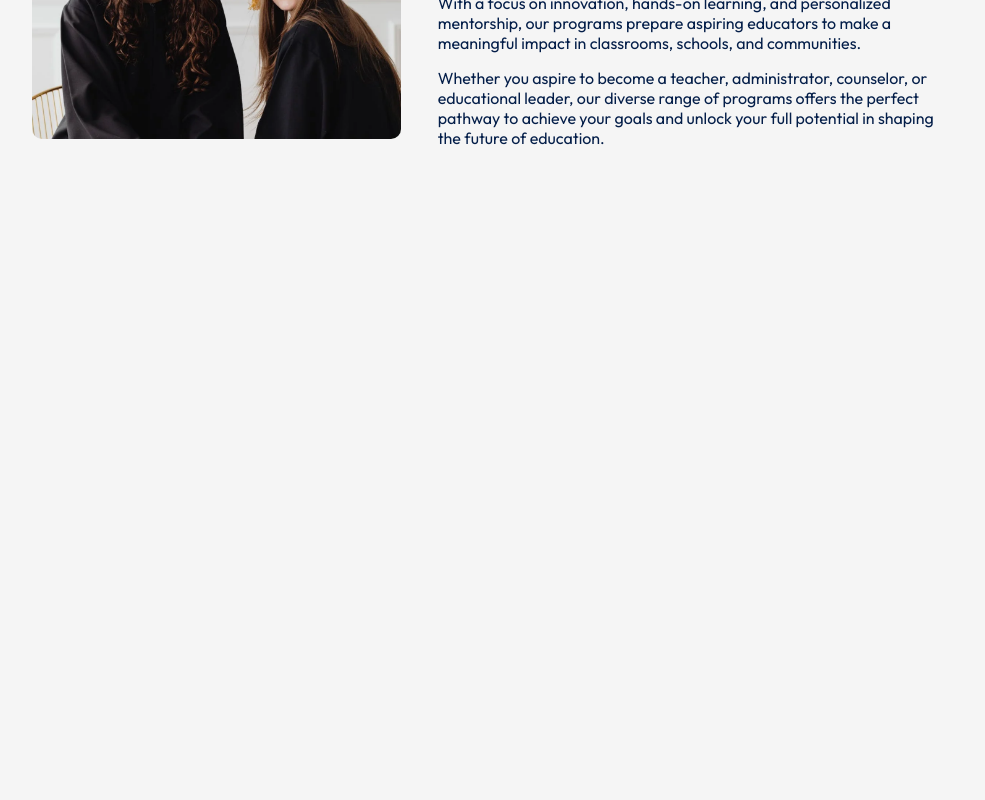
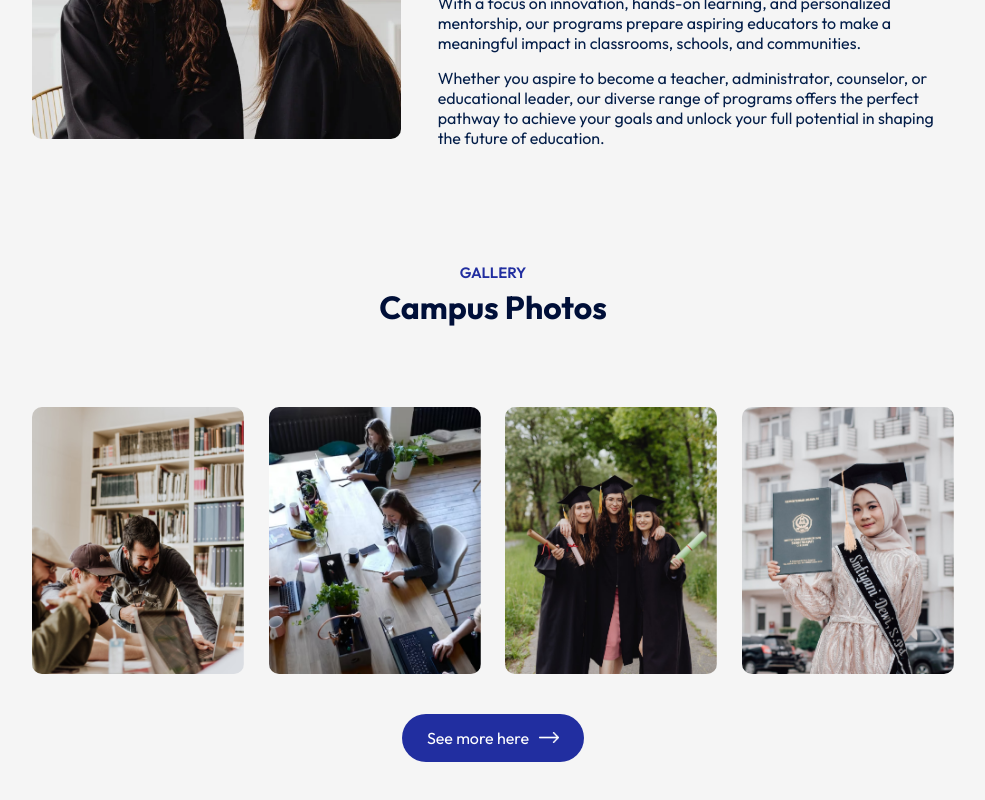
Before and after one commit to ZakariAdamu/edusity, a React (Vite) app: page / in a window 1280 px wide. Shown: the part 1635-2435 px from the top of the page, without its empty margins (147-1132 px from the left). Before the commit the page ends 1898 px from the top, so only its background shows below. Built offline with nearby package versions, Linux system fonts and the light colour scheme.

Commit message:
setup Campus section

```diff
--- a/src/App.jsx
+++ b/src/App.jsx
@@ -4,6 +4,7 @@
 import Programs from "./components/Programs/Programs";
 import Title from "./components/Title/Title";
 import About from "./components/About/About";
+import Campus from "./components/Campus/Campus";
 
 const App = () => {
 	return (
@@ -14,6 +15,8 @@
 				<Title subTitle="Our Programs" title="What We Offer" />
 				<Programs />
 				<About />
+				<Title subTitle="Gallery" title="Campus Photos" />
+				<Campus />
 			</div>
 		</div>
 	);
--- /dev/null
+++ b/src/components/Campus/Campus.css
@@ -0,0 +1,16 @@
+.campus {
+    margin: 80px auto;
+    width: 90%;
+    text-align: center;
+}
+
+.gallery {
+    display: flex;
+    align-items: center;
+    justify-content: space-between;
+    margin-bottom: 40px;
+}
+.gallery img{
+    width: 23%;
+    border-radius: 10px;
+}
--- /dev/null
+++ b/src/components/Campus/Campus.jsx
@@ -0,0 +1,26 @@
+import React from "react";
+import "./Campus.css";
+import gallery_1 from "../../assets/gallery-1.png";
+import gallery_2 from "../../assets/gallery-2.png";
+import gallery_3 from "../../assets/gallery-3.png";
+import gallery_4 from "../../assets/gallery-4.png";
+import white_arrow from "../../assets/white-arrow.png";
+
+const Campus = () => {
+	return (
+		<div className="campus">
+			<div className="gallery">
+				<img src={gallery_1} alt="campus gallery 1" />
+				<img src={gallery_2} alt="campus gallery 2" />
+				<img src={gallery_3} alt="campus gallery 3" />
+				<img src={gallery_4} alt="campus gallery 4" />
+			</div>
+			<button className="btn dark-btn">
+				See more here
+				<img src={white_arrow} alt="" />
+			</button>
+		</div>
+	);
+};
+
+export default Campus;
--- a/src/components/Navbar/Navbar.css
+++ b/src/components/Navbar/Navbar.css
@@ -24,6 +24,7 @@
 }
 
 .dark-nav {
-    background: #212EA0;
+    /* background: #212EA0; */
+    background: #083d91;
     transition: 0.5s;
 }
--- a/src/index.css
+++ b/src/index.css
@@ -41,3 +41,8 @@
   width: 20px;
   margin-left: 10px;
 }
+
+.btn.dark-btn {
+  background: #212EA0;
+  color: #fff;
+}
```
